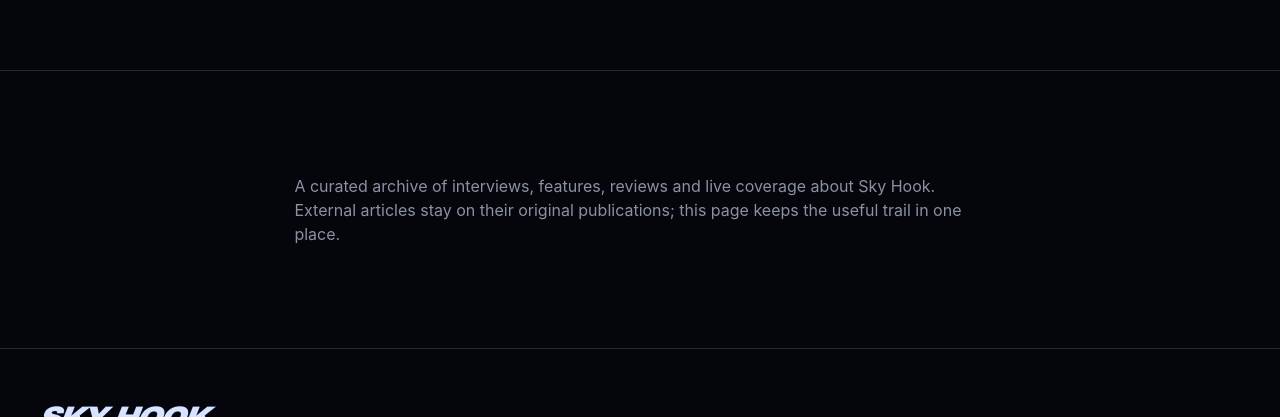
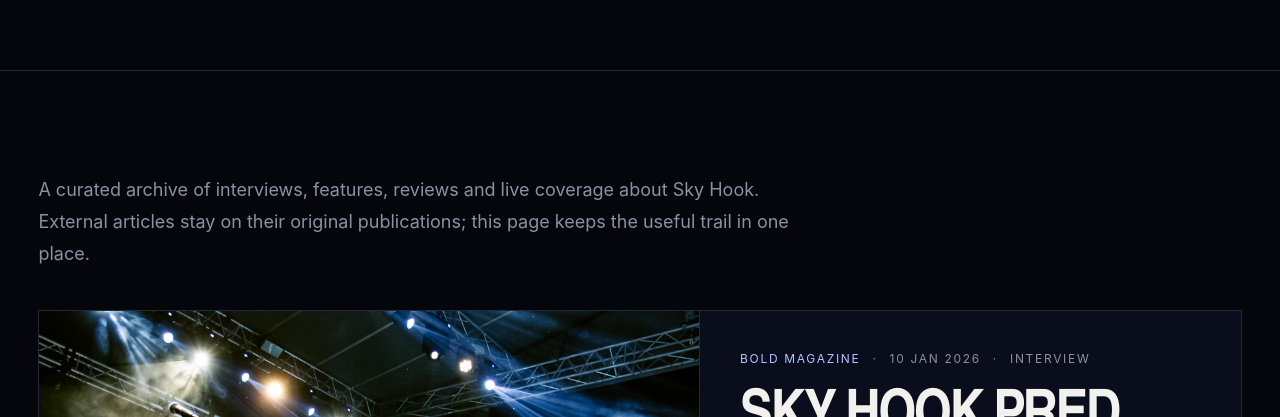
Before and after one commit to m4rkovic/sky-hook-website, a Next.js app: page /en/news in a window 1280 px wide. Shown: the part 440-857 px from the top of the page. Built offline with nearby package versions, Linux system fonts and the light colour scheme; no server answers.

Commit message:
Build press and news archive page

```diff
--- a/src/app/[locale]/(site)/news/page.tsx
+++ b/src/app/[locale]/(site)/news/page.tsx
@@ -1,6 +1,8 @@
 import type { Metadata } from "next";
 import { notFound } from "next/navigation";
 import { PageShell } from "@/components/layout/page-shell";
+import { NewsExplorer } from "@/components/news/news-explorer";
+import { newsItems } from "@/content/news";
 import { getDictionary } from "@/i18n/get-dictionary";
 import { hasLocale, type Locale } from "@/i18n/config";
 
@@ -9,6 +11,29 @@ export const metadata: Metadata = { title: "News" };
 export default async function NewsPage({ params }: { params: Promise<{ locale: string }> }) {
   const { locale: rawLocale } = await params;
   if (!hasLocale(rawLocale)) notFound();
-  const dict = getDictionary(rawLocale as Locale);
-  return <PageShell eyebrow={dict.news.eyebrow} title={dict.news.title}><section className="section-frame"><div className="site-container max-w-3xl text-muted">{dict.news.body}</div></section></PageShell>;
+
+  const locale = rawLocale as Locale;
+  const dict = getDictionary(locale);
+
+  return (
+    <PageShell eyebrow={dict.news.eyebrow} title={dict.news.title}>
+      <section className="section-frame">
+        <div className="site-container">
+          <p className="mb-10 max-w-3xl text-lg leading-8 text-muted">{dict.news.body}</p>
+          <NewsExplorer
+            items={newsItems}
+            locale={locale}
+            labels={{
+              all: dict.news.all,
+              interviews: dict.news.interviews,
+              press: dict.news.press,
+              live: dict.news.live,
+              readExternal: dict.news.readExternal,
+              featured: dict.news.featured,
+            }}
+          />
+        </div>
+      </section>
+    </PageShell>
+  );
 }
```
